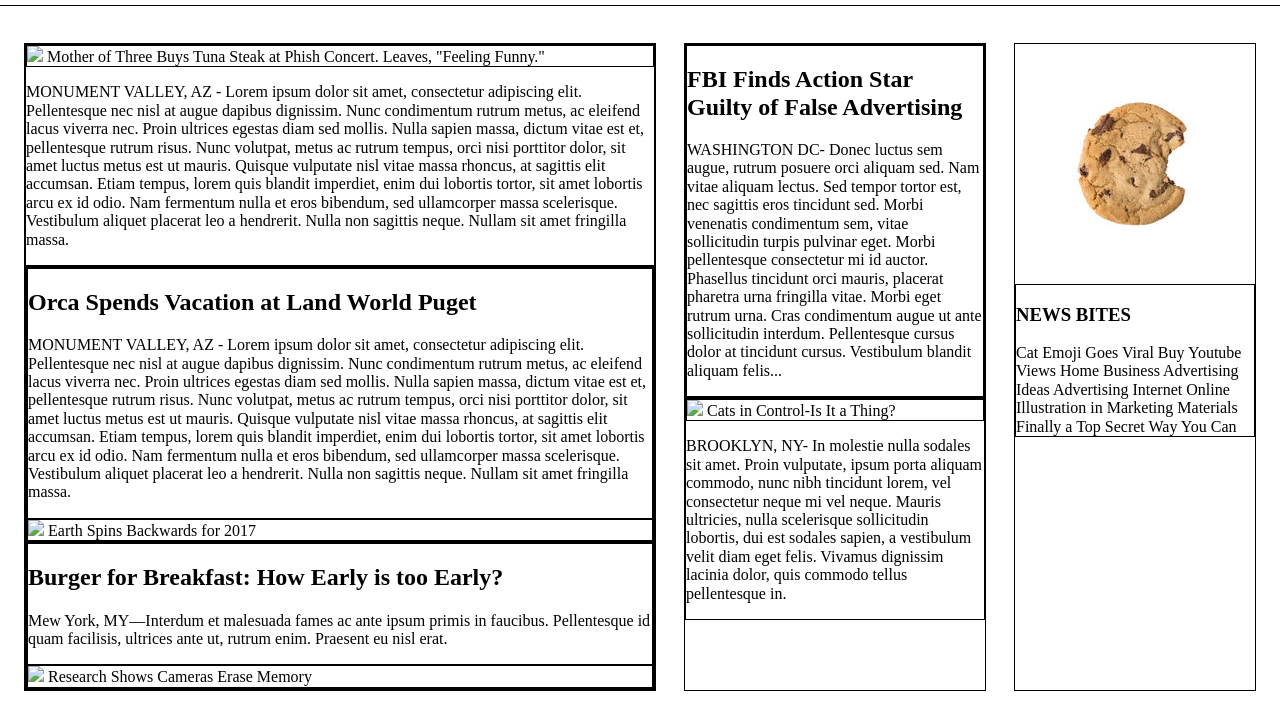
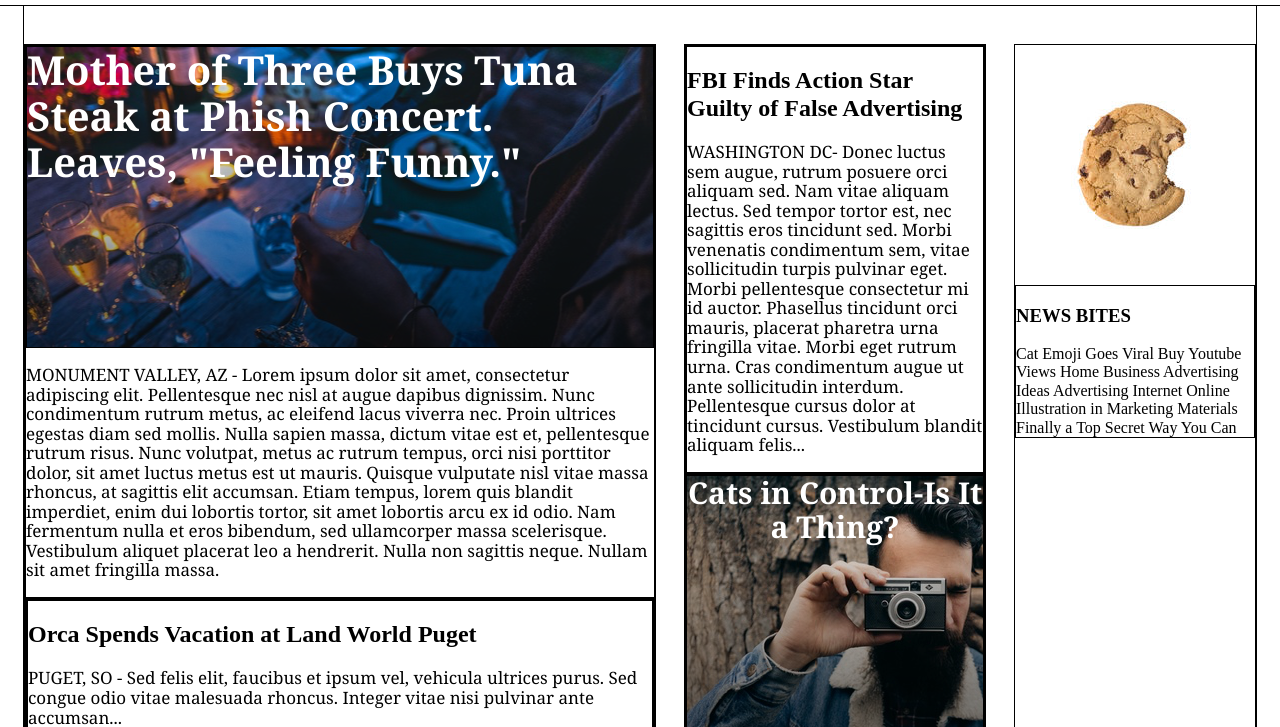
Before and after one commit to astridj/my-times, a plain HTML site: page index.html in a window 1280 px wide. Shown: the part 73-800 px from the top of the page. Drawn offline with Linux system fonts and the light colour scheme.

Commit message:
Add image heights

```diff
--- a/index.html
+++ b/index.html
@@ -25,11 +25,10 @@
     <!-- Main Section -->
 
     <!-- Large Column -->
-    <main>
+    <div class="content">
       <div class="column large">
         <div class="lead-story">
-          <div class="image-content">
-            <img src="#">
+          <div class="lead image-content">
             <span>Mother of Three Buys Tuna Steak at Phish Concert. Leaves, "Feeling Funny."</span>
           </div>
             <p class="article-body">MONUMENT VALLEY, AZ - Lorem ipsum dolor sit amet, consectetur adipiscing elit. Pellentesque nec nisl at augue dapibus dignissim. Nunc condimentum rutrum metus, ac eleifend lacus viverra nec. Proin ultrices egestas diam sed mollis. Nulla sapien massa, dictum vitae est et, pellentesque rutrum risus. Nunc volutpat, metus ac rutrum tempus, orci nisi porttitor dolor, sit amet luctus metus est ut mauris. Quisque vulputate nisl vitae massa rhoncus, at sagittis elit accumsan. Etiam tempus, lorem quis blandit imperdiet, enim dui lobortis tortor, sit amet lobortis arcu ex id odio. Nam fermentum nulla et eros bibendum, sed ullamcorper massa scelerisque. Vestibulum aliquet placerat leo a hendrerit. Nulla non sagittis neque. Nullam sit amet fringilla massa.</p>
@@ -38,10 +37,9 @@
           <div class="story">
             <div class="text-content">
               <h2>Orca Spends Vacation at Land World Puget</h2>
-              <p class="article-body">MONUMENT VALLEY, AZ - Lorem ipsum dolor sit amet, consectetur adipiscing elit. Pellentesque nec nisl at augue dapibus dignissim. Nunc condimentum rutrum metus, ac eleifend lacus viverra nec. Proin ultrices egestas diam sed mollis. Nulla sapien massa, dictum vitae est et, pellentesque rutrum risus. Nunc volutpat, metus ac rutrum tempus, orci nisi porttitor dolor, sit amet luctus metus est ut mauris. Quisque vulputate nisl vitae massa rhoncus, at sagittis elit accumsan. Etiam tempus, lorem quis blandit imperdiet, enim dui lobortis tortor, sit amet lobortis arcu ex id odio. Nam fermentum nulla et eros bibendum, sed ullamcorper massa scelerisque. Vestibulum aliquet placerat leo a hendrerit. Nulla non sagittis neque. Nullam sit amet fringilla massa.</p>
+              <p class="article-body">PUGET, SO - Sed felis elit, faucibus et ipsum vel, vehicula ultrices purus. Sed congue odio vitae malesuada rhoncus. Integer vitae nisi pulvinar ante accumsan...</p>
             </div>
-            <div class="small image-content">
-              <img src="#">
+            <div class="fall image-content">
               <span>Earth Spins Backwards for 2017</span>
             </div>
           </div>
@@ -50,8 +48,7 @@
               <h2>Burger for Breakfast: How Early is too Early?</h2>
               <p class="article-body">Mew York, MY—Interdum et malesuada fames ac ante ipsum primis in faucibus. Pellentesque id quam facilisis, ultrices ante ut, rutrum enim. Praesent eu nisl erat.</p>
             </div>
-            <div class="small image-content">
-              <img src="#">
+            <div class="hipster image-content">
               <span>Research Shows Cameras Erase Memory</span>
             </div>
           </div>
@@ -63,15 +60,14 @@
         <div class="story">
           <div class="text-content">
             <h2>FBI Finds Action Star Guilty of False Advertising</h2>
-            <p class="text-content">WASHINGTON DC- Donec luctus sem augue, rutrum posuere orci aliquam sed. Nam vitae aliquam lectus. Sed tempor tortor est, nec sagittis eros tincidunt sed. Morbi venenatis condimentum sem, vitae sollicitudin turpis pulvinar eget. Morbi pellentesque consectetur mi id auctor. Phasellus tincidunt orci mauris, placerat pharetra urna fringilla vitae. Morbi eget rutrum urna. Cras condimentum augue ut ante sollicitudin interdum. Pellentesque cursus dolor at tincidunt cursus. Vestibulum blandit aliquam felis...</p>
+            <p class="article-body">WASHINGTON DC- Donec luctus sem augue, rutrum posuere orci aliquam sed. Nam vitae aliquam lectus. Sed tempor tortor est, nec sagittis eros tincidunt sed. Morbi venenatis condimentum sem, vitae sollicitudin turpis pulvinar eget. Morbi pellentesque consectetur mi id auctor. Phasellus tincidunt orci mauris, placerat pharetra urna fringilla vitae. Morbi eget rutrum urna. Cras condimentum augue ut ante sollicitudin interdum. Pellentesque cursus dolor at tincidunt cursus. Vestibulum blandit aliquam felis...</p>
           </div>
         </div>
         <div class="story">
-          <div class="small image-content">
-            <img src="#">
+          <div class="cat image-content">
             <span>Cats in Control-Is It a Thing?</span>
           </div>
-            <p class="article body">BROOKLYN, NY- In molestie nulla sodales sit amet. Proin vulputate, ipsum porta aliquam commodo, nunc nibh tincidunt lorem, vel consectetur neque mi vel neque. Mauris ultricies, nulla scelerisque sollicitudin lobortis, dui est sodales sapien, a vestibulum velit diam eget felis. Vivamus dignissim lacinia dolor, quis commodo tellus pellentesque in.</p>
+            <p class="article-body">BROOKLYN, NY- In molestie nulla sodales sit amet. Proin vulputate, ipsum porta aliquam commodo, nunc nibh tincidunt lorem, vel consectetur neque mi vel neque. Mauris ultricies, nulla scelerisque sollicitudin lobortis, dui est sodales sapien, a vestibulum velit diam eget felis. Vivamus dignissim lacinia dolor, quis commodo tellus pellentesque in.</p>
         </div>
       </div>
 
@@ -88,7 +84,7 @@
           <span class="bite">Finally a Top Secret Way You Can</span>
         </div>
       </div>
-    </main>
+    </div>
 
   </body>
 </html>
--- a/resources/styles/style.css
+++ b/resources/styles/style.css
@@ -53,7 +53,7 @@ nav span {
 
 /* Main Section */
 
-main {
+.content {
   display: flex;
   align-items: stretch;
   justify-content: space-between;
@@ -79,3 +79,47 @@ main {
 .column.small {
   width: 240px;
 }
+
+.image-content {
+  display: flex;
+  height: 300px;
+}
+
+.image-content span {
+  color: white;
+  font-family: Georgia;
+  font-weight: bold;
+  font-size: 30px;
+  text-align: center;
+}
+
+.lead.image-content {
+  background-image: url(../images/img-story-main.png);
+  background-repeat: no-repeat;
+}
+
+.fall.image-content {
+  background-image: url(../images/img-story-2.png);
+  background-repeat: no-repeat;
+}
+
+.hipster.image-content {
+  background-image: url(../images/img-story-1.png);
+  background-repeat: no-repeat;
+}
+
+.cat.image-content {
+  background-image: url(../images/img-story-3.png);
+  background-repeat: no-repeat;
+}
+
+.article-body {
+  font-family: Georgia;
+  font-size: 17px;
+  color: black;
+  }
+
+ .lead.image-content span {
+   font-size: 40px;
+   text-align: left;
+ }
```
Also changed, not shown: resources/images/img-story-1.png (added), resources/images/img-story-2.png (added), resources/images/img-story-3.png (added), resources/images/img-story-main.png (added).
